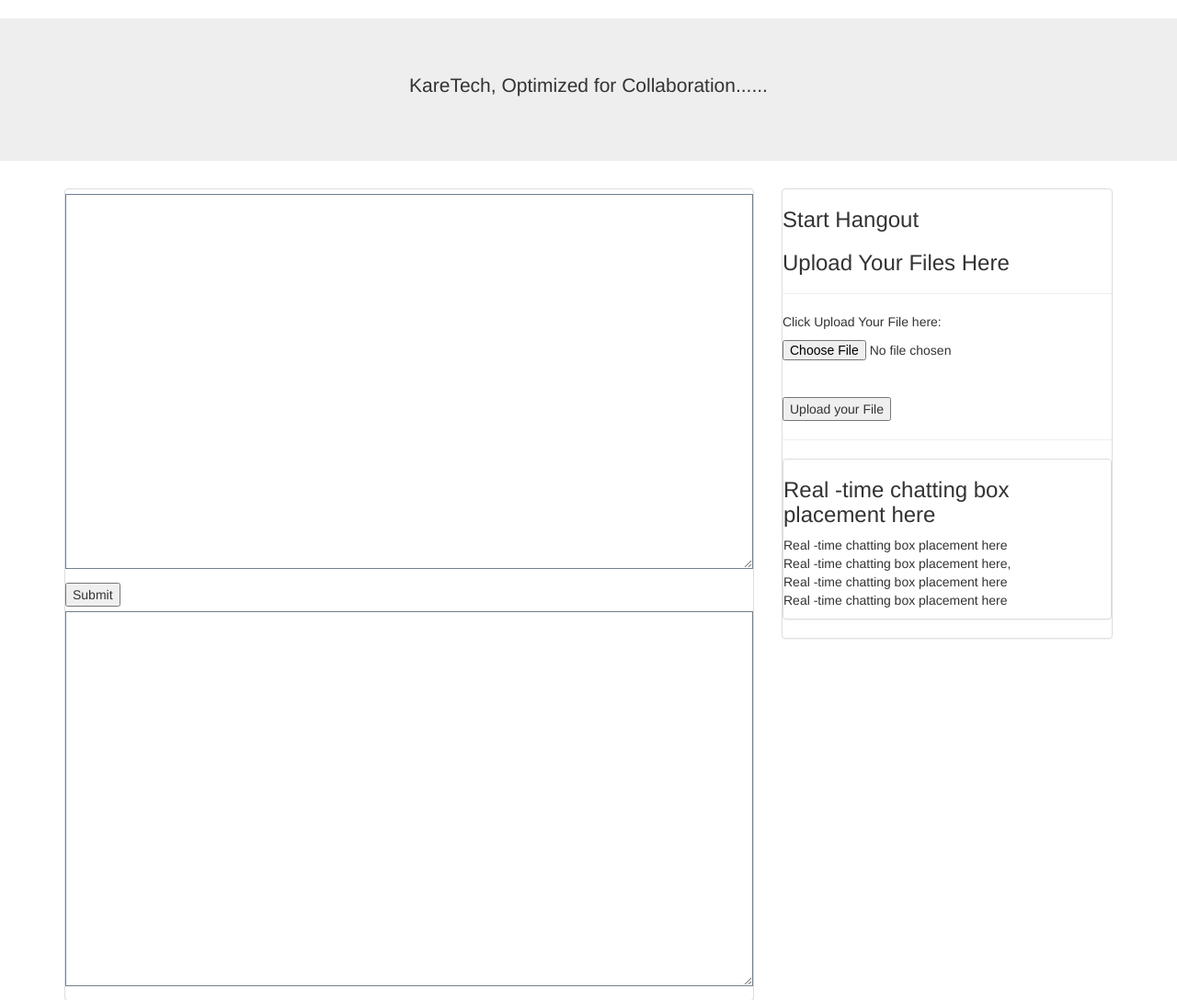
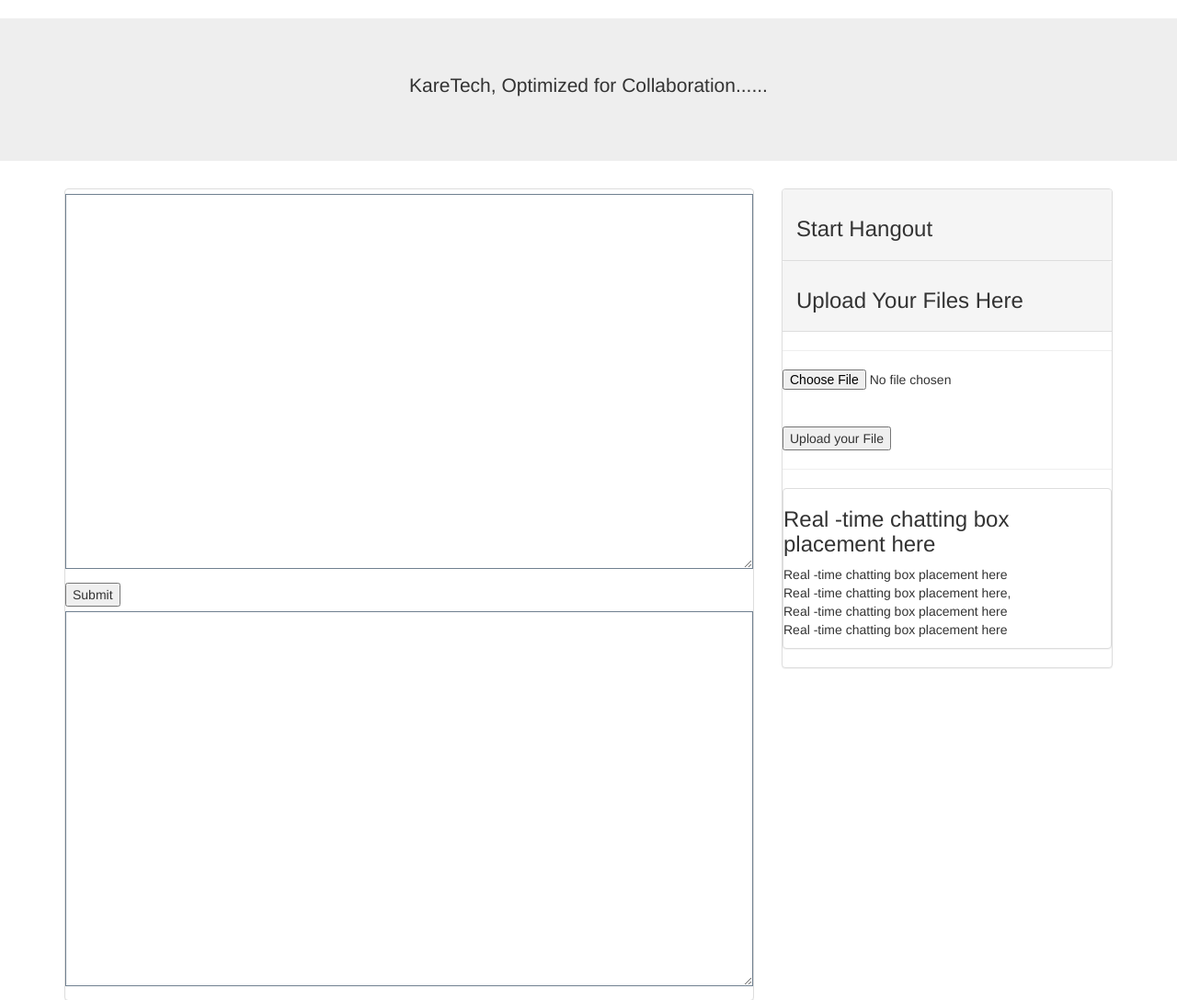
Before and after one commit to patrickokare/DevCollabApp, a PHP site: page / in a window 1280 px wide. Shown: the part 53-1141 px from the top of the page at 92% size. Run offline with PHP 8.4, Linux system fonts and the light colour scheme; some libraries are stand-ins or nearby versions.

Commit message:
Clean up of final site design

```diff
--- a/index.php
+++ b/index.php
@@ -105,16 +105,19 @@ if($_SERVER['REQUEST_METHOD'] === 'POST' && !empty($_POST['preview-form-comment'
         <div class="panel panel-default">
 
             <!-- This codes below are for the GOOGLE hangout, file Upload and messenging box -->
+            <div class="panel-heading">
      <h3>  Start Hangout  </h3>
+                </div>
             <script src="https://apis.google.com/js/platform.js" async defer></script>
             <div class="g-hangout" data-render="createhangout"
                  data-initial_apps="[{ app_id : '123456789012', start_data : 'dQw4w9WgXcQ', 'app_type' : 'ROOM_APP' }]">
             </div>
-
+            <div class="panel-heading">
           <h3> Upload Your Files Here </h3>
+                </div>
             <form enctype="multipart/form-data" action="#" method="post">
 <hr>
-                <p> Click Upload Your File here: </p>
+
                 <input name="file" type="file" id="file" size="80">
                 <br>
                 <br>
```
